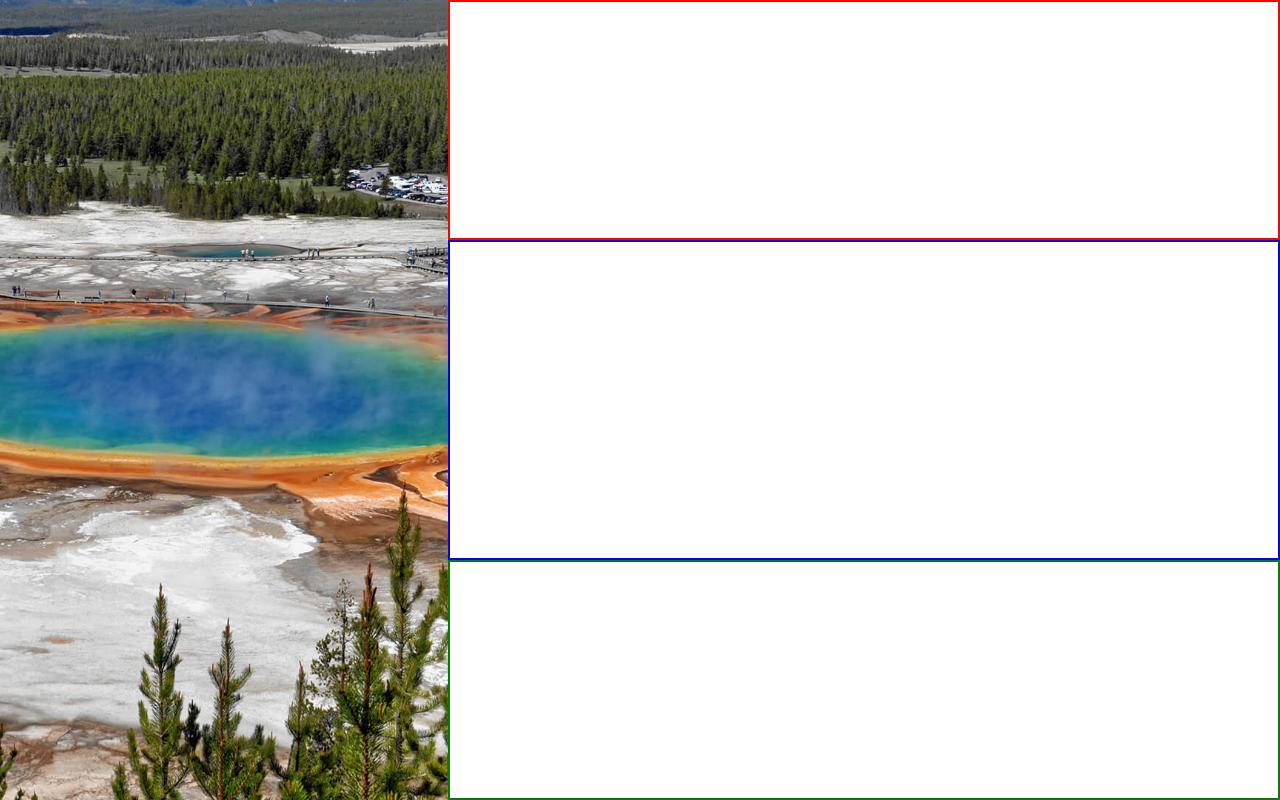
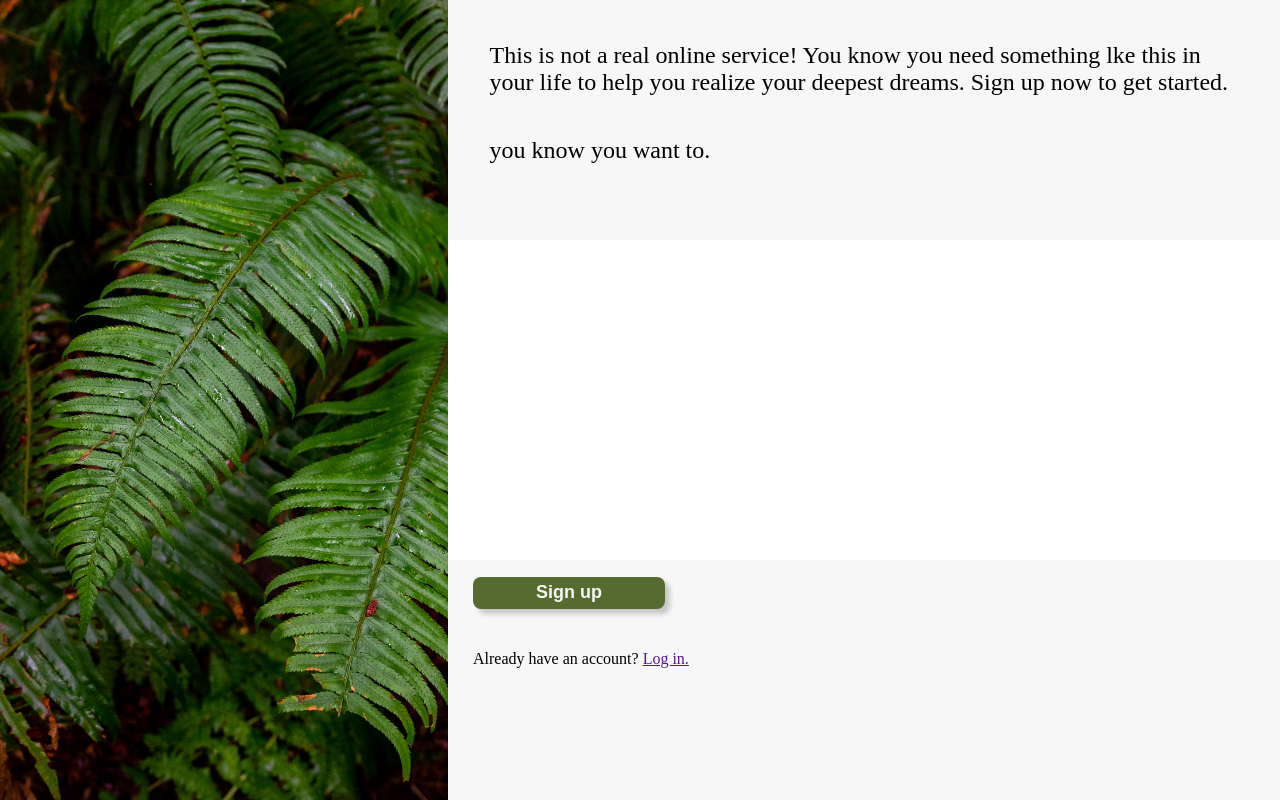
Before and after one commit to Steinvorth/SignUpForm, a plain HTML site: page index.html in a window 1280 px wide. Drawn offline with Linux system fonts and the light colour scheme.

Commit message:
Added changes to top, and bottom sections

```diff
--- a/index.html
+++ b/index.html
@@ -13,7 +13,7 @@
         <div id="parent-cont">
             <!-- Image -->
             <div id="image">
-                <img src="Images/gaysir.jpg" alt="">
+                <img src="Images/halie-west-25xggax4bSA-unsplash.jpg" alt="">
                 <div class="overlay">
 
                 </div>
@@ -22,8 +22,15 @@
             <!-- Sign Up Form -->
             <div id="signup">
                 <div class="top">
-                    <div class="Text">
+                    <div class="text">
+                        <p>This is not a real online service! You know you need something
+                            lke this in your life to help you realize your deepest dreams.
+                            Sign up now to get started.
+                        </p>
 
+                        <p>
+                            you know you want to.
+                        </p>
                     </div>
 
                     <div class="phrase">
@@ -37,7 +44,14 @@
                 </div>
 
                 <div class="low">
-
+                    <div class="action">
+                        <button class="signup">
+                            Sign up
+                        </button>
+                        <p>
+                            Already have an account? <a href="">Log in.</a>
+                        </p>
+                    </div>
                 </div>
 
             </div>
--- a/style.css
+++ b/style.css
@@ -37,13 +37,57 @@ body, html{
 }
 
 #signup > .top{
-    border: 2px solid red;
+    background-color: #f7f7f7;
 }
 
-#signup > .mid{
-    border: 2px solid blue;
+.text > p{
+    margin: 5%;
+    font-size: 24px;
+    text-align: left;
+}
+
+#signup > .mid {
+    background-color: white;
+    position: relative; /* Add position relative to the .mid container */
+}
+
+#signup > .mid::before,
+#signup > .mid::after {
+    content: '';
+    position: absolute;
+    left: 0;
+    right: 0;
+    height: 10px; /* Adjust the height of the shadow */
+    background: rgba(0, 0, 0, 0.005);
+}
+
+#signup > .mid::before {
+    top: -10px; /* Shadow on the top side */
+}
+
+#signup > .mid::after {
+    bottom: -10px; /* Shadow on the bottom side */
 }
 
 #signup > .low{
-    border: 2px solid green;
+    background-color: #f7f7f7;
 }
+
+.action > button{
+    margin-top: 2%;
+    margin-left: 3%;
+    background-color: darkolivegreen;
+    color: #f7f7f7;
+    width: 15vw;
+    height: 4vh;
+    border-radius: 8px;
+    font-size: 18px;
+    font-weight: bold;
+    box-shadow: 5px 5px 5px rgba(0, 0, 0, 0.2);
+    border: transparent;
+}
+
+.action > p{
+    margin-top: 5%;
+    margin-left: 3%;
+}
```
Also changed, not shown: Images/halie-west-25xggax4bSA-unsplash.jpg (added).
